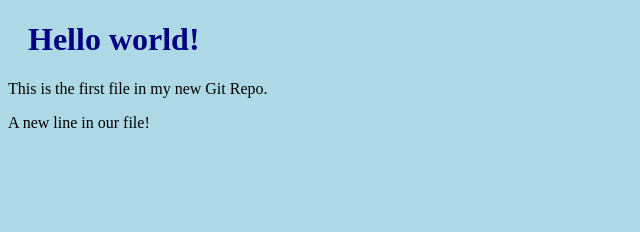
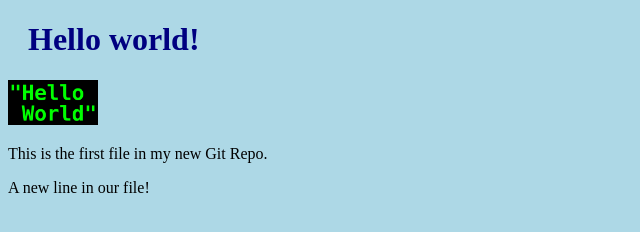
Before and after one commit to LukeAuclair/hello-world, a plain HTML site: page index.html in a window 1280 px wide. Shown: the whole page, without its empty margins (0-640 px from the left). Drawn offline with Linux system fonts and the light colour scheme.

Commit message:
Added image to Hello World

```diff
--- a/index.html
+++ b/index.html
@@ -7,6 +7,8 @@
 <body>
 
 <h1>Hello world!</h1>
+<div><img src="img_hello_world.jpg" alt="Hello World from Space"
+style="width:100%;max-width:90px"></div>
 <p>This is the first file in my new Git Repo.</p>
 <p>A new line in our file!</p>
 
```
Also changed, not shown: img_hello_world.jpg (added).
